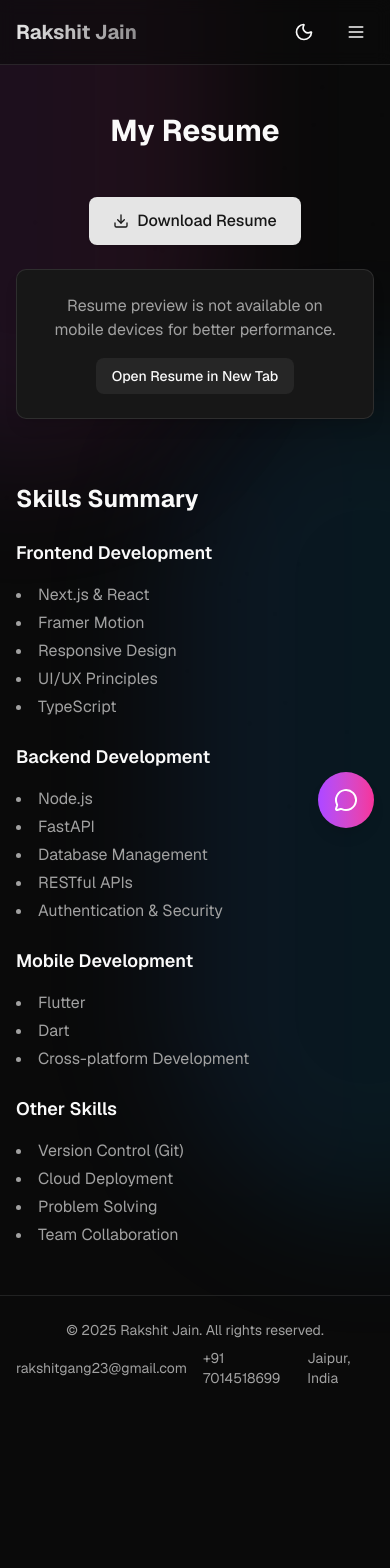
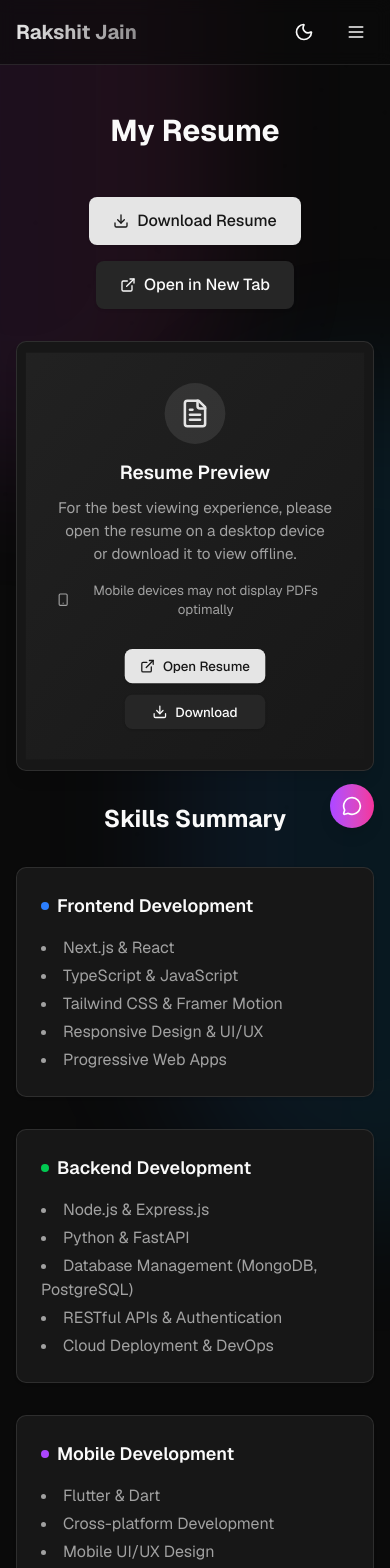
Before and after one commit to rakshitjain23/portfolio_tagda, a Next.js app in the folder frontend/: page /resume in a window 390 px wide. Shown: the top 1568 px of the page. Before the commit the page ends 1412 px from the top, so only its background shows below. Built offline with nearby package versions, Linux system fonts and the light colour scheme.

Commit message:
feat: improve resume page container, responsive chatbot, and add resume to navbar

```diff
--- a/frontend/app/resume/page.tsx
+++ b/frontend/app/resume/page.tsx
@@ -1,7 +1,7 @@
 "use client";
 
 import { motion } from "framer-motion";
-import { Download } from "lucide-react";
+import { Download, ExternalLink, FileText, Monitor, Smartphone } from "lucide-react";
 import Link from "next/link";
 import { useEffect, useState } from "react";
 
@@ -24,6 +24,18 @@ export default function ResumePage() {
     return () => window.removeEventListener('resize', checkMobile);
   }, []);
 
+  const fadeIn = {
+    hidden: { opacity: 0, y: 20 },
+    visible: (i: number) => ({
+      opacity: 1,
+      y: 0,
+      transition: {
+        delay: i * 0.1,
+        duration: 0.5,
+      },
+    }),
+  };
+
   return (
     <div className="container py-12 md:py-24">
       <motion.h1
@@ -36,97 +48,230 @@ export default function ResumePage() {
       </motion.h1>
 
       <div className="flex flex-col items-center gap-8">
+        {/* Download Section */}
         <motion.div
-          className="w-full max-w-3xl"
+          className="w-full max-w-4xl"
           initial={{ opacity: 0, y: 20 }}
           animate={{ opacity: 1, y: 0 }}
           transition={{ duration: 0.5, delay: 0.2 }}
         >
-          <div className="flex justify-center mb-6">
+          <div className="flex flex-col sm:flex-row justify-center items-center gap-4 mb-8">
             <Link
               href="/resume.pdf"
               target="_blank"
               download
-              className="inline-flex items-center justify-center rounded-md bg-primary text-primary-foreground px-6 py-3 text-base font-medium shadow transition-colors hover:bg-primary/90"
+              className="inline-flex items-center justify-center rounded-md bg-primary text-primary-foreground px-6 py-3 text-base font-medium shadow transition-all hover:bg-primary/90 hover:scale-105"
             >
               <Download className="mr-2 h-4 w-4" /> Download Resume
             </Link>
+            <Link
+              href="/resume.pdf"
+              target="_blank"
+              className="inline-flex items-center justify-center rounded-md bg-secondary text-secondary-foreground px-6 py-3 text-base font-medium shadow transition-all hover:bg-secondary/90 hover:scale-105"
+            >
+              <ExternalLink className="mr-2 h-4 w-4" /> Open in New Tab
+            </Link>
           </div>
 
+          {/* Resume Preview Section */}
           <div className="border rounded-lg overflow-hidden bg-card shadow-lg">
             {isMobile ? (
-              <div className="p-6 text-center">
-                <p className="text-muted-foreground mb-4">
-                  Resume preview is not available on mobile devices for better performance.
-                </p>
-                <Link
-                  href="/resume.pdf"
-                  target="_blank"
-                  className="inline-flex items-center justify-center rounded-md bg-secondary text-secondary-foreground px-4 py-2 text-sm font-medium"
-                >
-                  Open Resume in New Tab
-                </Link>
-              </div>
+              <motion.div
+                className="p-8 text-center bg-gradient-to-br from-primary/5 to-secondary/5"
+                initial={{ opacity: 0 }}
+                animate={{ opacity: 1 }}
+                transition={{ duration: 0.5, delay: 0.3 }}
+              >
+                <div className="flex flex-col items-center gap-4">
+                  <div className="w-16 h-16 rounded-full bg-primary/10 flex items-center justify-center">
+                    <FileText className="h-8 w-8 text-primary" />
+                  </div>
+                  <div className="space-y-3">
+                    <h3 className="text-xl font-semibold">Resume Preview</h3>
+                    <p className="text-muted-foreground max-w-md">
+                      For the best viewing experience, please open the resume on a desktop device or download it to view offline.
+                    </p>
+                  </div>
+                  <div className="flex items-center gap-2 text-sm text-muted-foreground">
+                    <Smartphone className="h-4 w-4" />
+                    <span>Mobile devices may not display PDFs optimally</span>
+                  </div>
+                  <div className="flex flex-col sm:flex-row gap-3 mt-4">
+                    <Link
+                      href="/resume.pdf"
+                      target="_blank"
+                      className="inline-flex items-center justify-center rounded-md bg-primary text-primary-foreground px-4 py-2 text-sm font-medium shadow transition-all hover:bg-primary/90"
+                    >
+                      <ExternalLink className="mr-2 h-4 w-4" /> Open Resume
+                    </Link>
+                    <Link
+                      href="/resume.pdf"
+                      download
+                      className="inline-flex items-center justify-center rounded-md bg-secondary text-secondary-foreground px-4 py-2 text-sm font-medium shadow transition-all hover:bg-secondary/90"
+                    >
+                      <Download className="mr-2 h-4 w-4" /> Download
+                    </Link>
+                  </div>
+                </div>
+              </motion.div>
             ) : (
-              <div className="aspect-[8.5/11] w-full bg-muted">
-                <iframe
-                  src="/resume.pdf#toolbar=0"
-                  className="w-full h-full"
-                  style={{ minHeight: "80vh" }}
-                />
-              </div>
+              <motion.div
+                className="aspect-[8.5/11] w-full bg-muted relative rounded-lg overflow-hidden border-2 border-primary/20 shadow-lg"
+                initial={{ opacity: 0, scale: 0.95 }}
+                animate={{ opacity: 1, scale: 1 }}
+                transition={{ duration: 0.5, delay: 0.3 }}
+              >
+                {/* Resume Container with proper styling */}
+                <div className="absolute inset-0 bg-gradient-to-br from-background/50 to-muted/30 backdrop-blur-sm">
+                  <iframe
+                    src="/resume.pdf#toolbar=0&navpanes=0&scrollbar=0&view=FitH"
+                    className="w-full h-full border-0"
+                    title="Rakshit Jain Resume"
+                  />
+                </div>
+
+                {/* Top border decoration */}
+                <div className="absolute top-0 left-0 right-0 h-1 bg-gradient-to-r from-primary/40 via-primary/60 to-primary/40"></div>
+
+                {/* Corner decorations */}
+                <div className="absolute top-2 left-2 w-3 h-3 border-l-2 border-t-2 border-primary/40 rounded-tl"></div>
+                <div className="absolute top-2 right-2 w-3 h-3 border-r-2 border-t-2 border-primary/40 rounded-tr"></div>
+                <div className="absolute bottom-2 left-2 w-3 h-3 border-l-2 border-b-2 border-primary/40 rounded-bl"></div>
+                <div className="absolute bottom-2 right-2 w-3 h-3 border-r-2 border-b-2 border-primary/40 rounded-br"></div>
+
+                {/* Desktop indicator */}
+                <div className="absolute top-4 right-4 flex items-center gap-2 text-xs text-muted-foreground bg-background/80 backdrop-blur-sm px-2 py-1 rounded border border-primary/20">
+                  <Monitor className="h-3 w-3" />
+                  <span>Desktop View</span>
+                </div>
+
+                {/* Resume label */}
+                <div className="absolute bottom-4 left-4 flex items-center gap-2 text-xs text-muted-foreground bg-background/80 backdrop-blur-sm px-2 py-1 rounded border border-primary/20">
+                  <FileText className="h-3 w-3" />
+                  <span>Resume.pdf</span>
+                </div>
+              </motion.div>
             )}
           </div>
         </motion.div>
 
+        {/* Skills Summary Section */}
         <motion.div
-          className="w-full max-w-3xl mt-8"
+          className="w-full max-w-4xl"
           initial={{ opacity: 0 }}
           animate={{ opacity: 1 }}
           transition={{ duration: 0.5, delay: 0.4 }}
         >
-          <h2 className="text-2xl font-bold mb-6">Skills Summary</h2>
+          <h2 className="text-2xl font-bold mb-8 text-center">Skills Summary</h2>
 
-          <div className="grid grid-cols-1 md:grid-cols-2 gap-6">
-            <div className="space-y-4">
-              <h3 className="text-lg font-semibold">Frontend Development</h3>
+          <div className="grid grid-cols-1 md:grid-cols-2 gap-8">
+            <motion.div
+              className="space-y-4 p-6 rounded-lg border bg-card shadow-sm"
+              custom={0}
+              variants={fadeIn}
+              initial="hidden"
+              animate="visible"
+            >
+              <h3 className="text-lg font-semibold flex items-center gap-2">
+                <div className="w-2 h-2 bg-blue-500 rounded-full"></div>
+                Frontend Development
+              </h3>
               <ul className="list-disc list-inside text-muted-foreground space-y-1">
                 <li>Next.js & React</li>
-                <li>Framer Motion</li>
-                <li>Responsive Design</li>
-                <li>UI/UX Principles</li>
-                <li>TypeScript</li>
+                <li>TypeScript & JavaScript</li>
+                <li>Tailwind CSS & Framer Motion</li>
+                <li>Responsive Design & UI/UX</li>
+                <li>Progressive Web Apps</li>
               </ul>
-            </div>
+            </motion.div>
 
-            <div className="space-y-4">
-              <h3 className="text-lg font-semibold">Backend Development</h3>
+            <motion.div
+              className="space-y-4 p-6 rounded-lg border bg-card shadow-sm"
+              custom={1}
+              variants={fadeIn}
+              initial="hidden"
+              animate="visible"
+            >
+              <h3 className="text-lg font-semibold flex items-center gap-2">
+                <div className="w-2 h-2 bg-green-500 rounded-full"></div>
+                Backend Development
+              </h3>
               <ul className="list-disc list-inside text-muted-foreground space-y-1">
-                <li>Node.js</li>
-                <li>FastAPI</li>
-                <li>Database Management</li>
-                <li>RESTful APIs</li>
-                <li>Authentication & Security</li>
+                <li>Node.js & Express.js</li>
+                <li>Python & FastAPI</li>
+                <li>Database Management (MongoDB, PostgreSQL)</li>
+                <li>RESTful APIs & Authentication</li>
+                <li>Cloud Deployment & DevOps</li>
               </ul>
-            </div>
+            </motion.div>
 
-            <div className="space-y-4">
-              <h3 className="text-lg font-semibold">Mobile Development</h3>
+            <motion.div
+              className="space-y-4 p-6 rounded-lg border bg-card shadow-sm"
+              custom={2}
+              variants={fadeIn}
+              initial="hidden"
+              animate="visible"
+            >
+              <h3 className="text-lg font-semibold flex items-center gap-2">
+                <div className="w-2 h-2 bg-purple-500 rounded-full"></div>
+                Mobile Development
+              </h3>
               <ul className="list-disc list-inside text-muted-foreground space-y-1">
-                <li>Flutter</li>
-                <li>Dart</li>
+                <li>Flutter & Dart</li>
                 <li>Cross-platform Development</li>
+                <li>Mobile UI/UX Design</li>
+                <li>State Management</li>
+                <li>Native Features Integration</li>
               </ul>
-            </div>
+            </motion.div>
 
-            <div className="space-y-4">
-              <h3 className="text-lg font-semibold">Other Skills</h3>
+            <motion.div
+              className="space-y-4 p-6 rounded-lg border bg-card shadow-sm"
+              custom={3}
+              variants={fadeIn}
+              initial="hidden"
+              animate="visible"
+            >
+              <h3 className="text-lg font-semibold flex items-center gap-2">
+                <div className="w-2 h-2 bg-orange-500 rounded-full"></div>
+                Other Skills
+              </h3>
               <ul className="list-disc list-inside text-muted-foreground space-y-1">
-                <li>Version Control (Git)</li>
-                <li>Cloud Deployment</li>
-                <li>Problem Solving</li>
-                <li>Team Collaboration</li>
+                <li>Version Control (Git & GitHub)</li>
+                <li>Data Structures & Algorithms</li>
+                <li>Problem Solving & Critical Thinking</li>
+                <li>Team Collaboration & Communication</li>
+                <li>Open Source Contribution</li>
               </ul>
+            </motion.div>
+          </div>
+        </motion.div>
+
+        {/* Additional Information */}
+        <motion.div
+          className="w-full max-w-4xl text-center"
+          initial={{ opacity: 0 }}
+          animate={{ opacity: 1 }}
+          transition={{ duration: 0.5, delay: 0.6 }}
+        >
+          <div className="p-6 rounded-lg border bg-card shadow-sm">
+            <h3 className="text-lg font-semibold mb-4">Get in Touch</h3>
+            <p className="text-muted-foreground mb-4">
+              Interested in working together? Feel free to reach out for collaborations, job opportunities, or just to say hello!
+            </p>
+            <div className="flex flex-col sm:flex-row justify-center items-center gap-4">
+              <Link
+                href="/contact"
+                className="inline-flex items-center justify-center rounded-md bg-primary text-primary-foreground px-6 py-2 text-sm font-medium shadow transition-all hover:bg-primary/90"
+              >
+                Contact Me
+              </Link>
+              <Link
+                href="mailto:rakshitgang23@gmail.com"
+                className="inline-flex items-center justify-center rounded-md bg-secondary text-secondary-foreground px-6 py-2 text-sm font-medium shadow transition-all hover:bg-secondary/90"
+              >
+                Send Email
+              </Link>
             </div>
           </div>
         </motion.div>
--- a/frontend/components/chatbot.tsx
+++ b/frontend/components/chatbot.tsx
@@ -128,7 +128,7 @@ export default function Chatbot() {
               initial={{ opacity: 0, y: 10 }}
               animate={{ opacity: 1, y: 0 }}
               exit={{ opacity: 0, y: 10 }}
-              className="absolute bottom-16 right-0 bg-white dark:bg-gray-800 p-3 rounded-lg shadow-lg mb-2 w-48 text-sm"
+              className="absolute bottom-16 right-0 bg-white dark:bg-gray-800 p-3 rounded-lg shadow-lg mb-2 w-48 text-sm sm:w-56"
             >
               <p className="text-gray-700 dark:text-gray-300">Have any questions? Ask me anything!</p>
               <div className="absolute bottom-0 right-4 transform translate-y-1/2 rotate-45 w-2 h-2 bg-white dark:bg-gray-800"></div>
@@ -140,12 +140,12 @@ export default function Chatbot() {
             setIsOpen(!isOpen);
             setShowPrompt(false); // Hide prompt when chat is opened
           }}
-          className="bg-gradient-to-r from-purple-500 to-pink-500 text-white p-4 rounded-full shadow-lg hover:shadow-xl transition-all duration-300 flex items-center justify-center"
+          className="bg-gradient-to-r from-purple-500 to-pink-500 text-white p-3 sm:p-4 rounded-full shadow-lg hover:shadow-xl transition-all duration-300 flex items-center justify-center"
         >
           {isOpen ? (
-            <X className="h-6 w-6" />
+            <X className="h-5 w-5 sm:h-6 sm:w-6" />
           ) : (
-            <MessageCircle className="h-6 w-6" />
+            <MessageCircle className="h-5 w-5 sm:h-6 sm:w-6" />
           )}
         </button>
       </div>
@@ -157,17 +157,17 @@ export default function Chatbot() {
             initial={{ opacity: 0, y: 20 }}
             animate={{ opacity: 1, y: 0 }}
             exit={{ opacity: 0, y: 20 }}
-            className="fixed bottom-20 right-4 w-96 h-[600px] bg-white dark:bg-gray-800 rounded-lg shadow-xl flex flex-col"
+            className="fixed bottom-20 right-4 left-4 sm:left-auto sm:w-96 w-auto max-w-[calc(100vw-2rem)] h-[calc(100vh-8rem)] max-h-[600px] bg-white dark:bg-gray-800 rounded-lg shadow-xl flex flex-col"
           >
             {/* Header */}
-            <div className="p-4 border-b border-gray-200 dark:border-gray-700">
-              <h3 className="text-lg font-semibold text-gray-900 dark:text-white">
+            <div className="p-3 sm:p-4 border-b border-gray-200 dark:border-gray-700 flex-shrink-0">
+              <h3 className="text-base sm:text-lg font-semibold text-gray-900 dark:text-white">
                 Chat with Rakshit
               </h3>
             </div>
 
             {/* Messages */}
-            <div className="flex-1 overflow-y-auto p-4 space-y-4">
+            <div className="flex-1 overflow-y-auto p-3 sm:p-4 space-y-3 sm:space-y-4 min-h-0">
               {messages.map((message, index) => (
                 <div
                   key={index}
@@ -176,7 +176,7 @@ export default function Chatbot() {
                   }`}
                 >
                   <div
-                    className={`max-w-[80%] rounded-lg p-3 ${
+                    className={`max-w-[85%] sm:max-w-[80%] rounded-lg p-2 sm:p-3 text-sm sm:text-base break-words ${
                       message.isUser
                         ? "bg-purple-500 text-white"
                         : "bg-gray-100 dark:bg-gray-700 text-gray-900 dark:text-white"
@@ -188,7 +188,7 @@ export default function Chatbot() {
               ))}
               {isLoading && (
                 <div className="flex justify-start">
-                  <div className="bg-gray-100 dark:bg-gray-700 rounded-lg p-3 text-gray-900 dark:text-white">
+                  <div className="bg-gray-100 dark:bg-gray-700 rounded-lg p-2 sm:p-3 text-sm sm:text-base text-gray-900 dark:text-white">
                     Thinking...
                   </div>
                 </div>
@@ -197,21 +197,21 @@ export default function Chatbot() {
             </div>
 
             {/* Input form */}
-            <form onSubmit={handleSubmit} className="p-4 border-t border-gray-200 dark:border-gray-700">
+            <form onSubmit={handleSubmit} className="p-3 sm:p-4 border-t border-gray-200 dark:border-gray-700 flex-shrink-0">
               <div className="flex space-x-2">
                 <input
                   type="text"
                   value={input}
                   onChange={(e) => setInput(e.target.value)}
                   placeholder="Type your message..."
-                  className="flex-1 p-2 border border-gray-300 dark:border-gray-600 rounded-lg focus:outline-none focus:ring-2 focus:ring-purple-500 dark:bg-gray-700 dark:text-white"
+                  className="flex-1 p-2 text-sm sm:text-base border border-gray-300 dark:border-gray-600 rounded-lg focus:outline-none focus:ring-2 focus:ring-purple-500 dark:bg-gray-700 dark:text-white"
                 />
                 <button
                   type="submit"
                   disabled={isLoading}
-                  className="bg-purple-500 text-white p-2 rounded-lg hover:bg-purple-600 focus:outline-none focus:ring-2 focus:ring-purple-500 focus:ring-offset-2 disabled:opacity-50"
+                  className="bg-purple-500 text-white p-2 rounded-lg hover:bg-purple-600 focus:outline-none focus:ring-2 focus:ring-purple-500 focus:ring-offset-2 disabled:opacity-50 flex-shrink-0"
                 >
-                  <Send className="h-5 w-5" />
+                  <Send className="h-4 w-4 sm:h-5 sm:w-5" />
                 </button>
               </div>
             </form>
--- a/frontend/components/layout/navbar.tsx
+++ b/frontend/components/layout/navbar.tsx
@@ -11,6 +11,7 @@ import { useState } from "react";
 const navItems = [
   { name: "Home", href: "/" },
   { name: "About", href: "/about" },
+  { name: "Resume", href: "/resume" },
   { name: "Projects", href: "/projects" },
   { name: "Contact", href: "/contact" },
 ];
```
